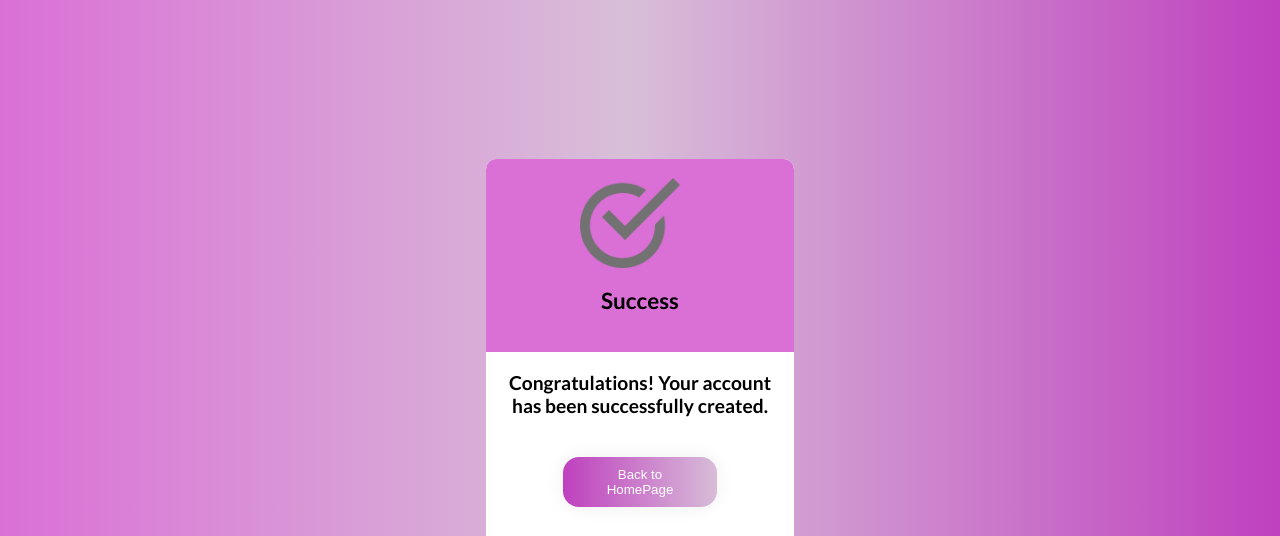
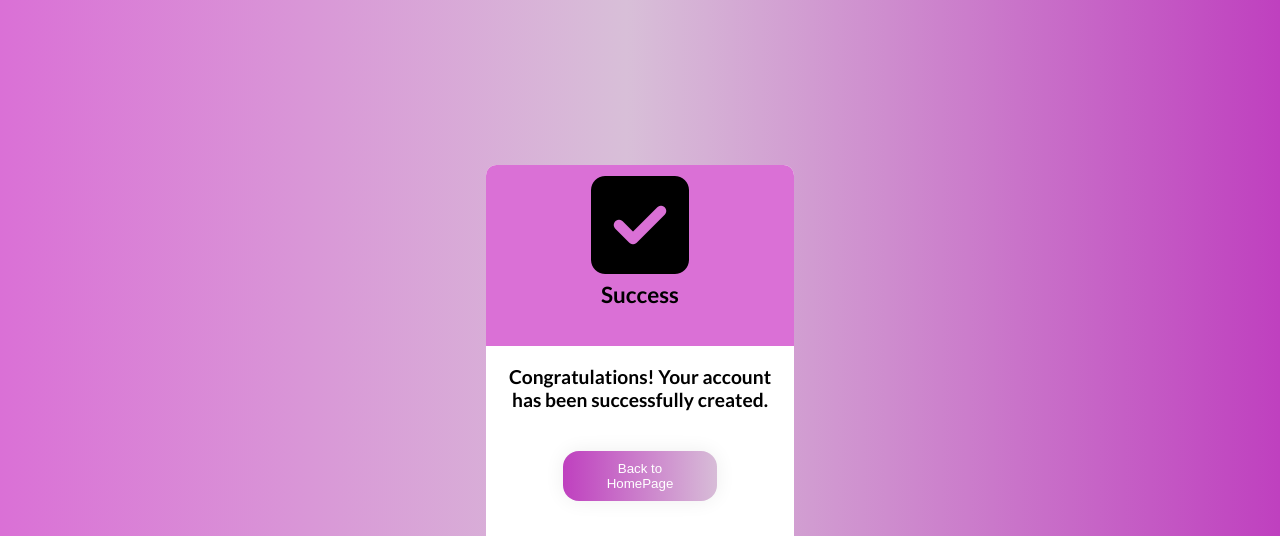
Before and after one commit to demi05/Your-Site-Registration-Page, a plain HTML site: page success.html in a window 1280 px wide. Shown: the top 536 px of the page. Drawn offline with Linux system fonts and the light colour scheme.

Commit message:
commit new checkmark

```diff
--- a/success.css
+++ b/success.css
@@ -80,6 +80,9 @@ footer{
 i{
     font-size: 1.3rem;
 }
+.fa-square-check{
+    font-size: 7rem;
+}
 .fa-brands{
     padding: 1em;
     color: #000;
--- a/success.html
+++ b/success.html
@@ -5,7 +5,7 @@
     <meta http-equiv="X-UA-Compatible" content="IE=edge">
     <meta name="viewport" content="width=device-width, initial-scale=1.0">
     <link rel="stylesheet" href="success.css">
-    <link rel="icon" type="image/png" sizes="32x32" href="/images/favicon-32x32.png">
+    <link rel="icon" type="image/png" sizes="32x32" href="images/favicon-32x32.png">
     <script src="https://kit.fontawesome.com/0ccf69e2e1.js" crossorigin="anonymous"></script>
     <title>Your Site | Success</title>
 </head>
@@ -13,9 +13,7 @@
     <div class="container">
     <main>
         <header>
-            <div class="head-img">
-                <img src="images/check-mark.png" alt="a checkmark">
-            </div>
+            <span><i class="fa-solid fa-square-check"></i></span>
             <h3>Success</h3>
         </header>
         <p>Congratulations! Your account has been successfully created.</p>
```
Also changed, not shown: login.html (+1 -1 lines), images/check-mark.png (deleted).
